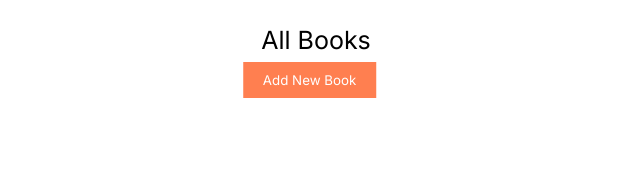
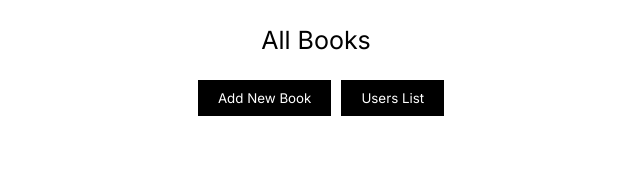
Before and after one commit to therealrinku/book-store, a Next.js app in the folder client/: page /home in a window 1280 px wide. Shown: the top 171 px of the page, without its empty margins (324-964 px from the left). Built offline with nearby package versions, Linux system fonts and the light colour scheme; no server answers.

Commit message:
users button addeD

```diff
--- a/client/pages/home.js
+++ b/client/pages/home.js
@@ -44,9 +44,15 @@ export default function HomePage() {
             </>
           ) : null}
 
-          <button onClick={toggleBookForm} className={styles.AddBookButton}>
-            Add New Book
-          </button>
+          <section style={{ textAlign: "center" }}>
+            <button onClick={toggleBookForm} className={styles.homePageButton}>
+              Add New Book
+            </button>
+
+            <button onClick={toggleBookForm} className={styles.homePageButton}>
+              Users List
+            </button>
+          </section>
 
           <section className={styles.books}>
             {books.map((book, i) => {
--- a/client/styles/Homepage.module.css
+++ b/client/styles/Homepage.module.css
@@ -27,18 +27,18 @@
   }
 }
 
-.AddBookButton {
+.homePageButton {
   border: none;
-  background: coral;
+  background: black;
   outline: none;
   color: white;
   padding: 10px 20px;
-  margin-left: 49.5vw;
-  transform: translate(-50%, -50%);
+  margin-left: 10px;
+  margin-bottom: 5px;
 }
 
-.AddBookButton:hover {
-  background: rgb(231, 125, 87);
+.homePageButton:hover {
+  background: rgb(31, 31, 31);
 }
 
 @media (max-width: 700px) {
```
